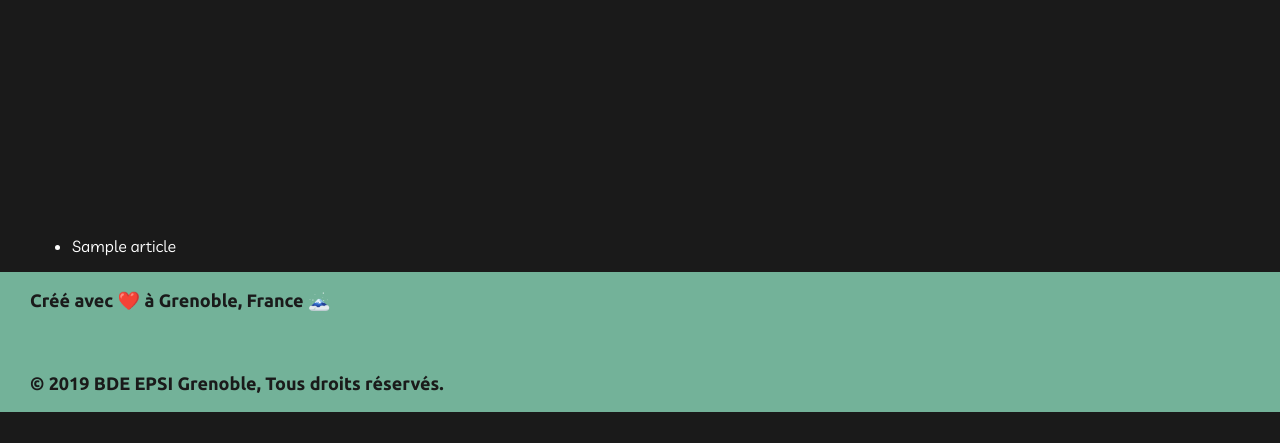
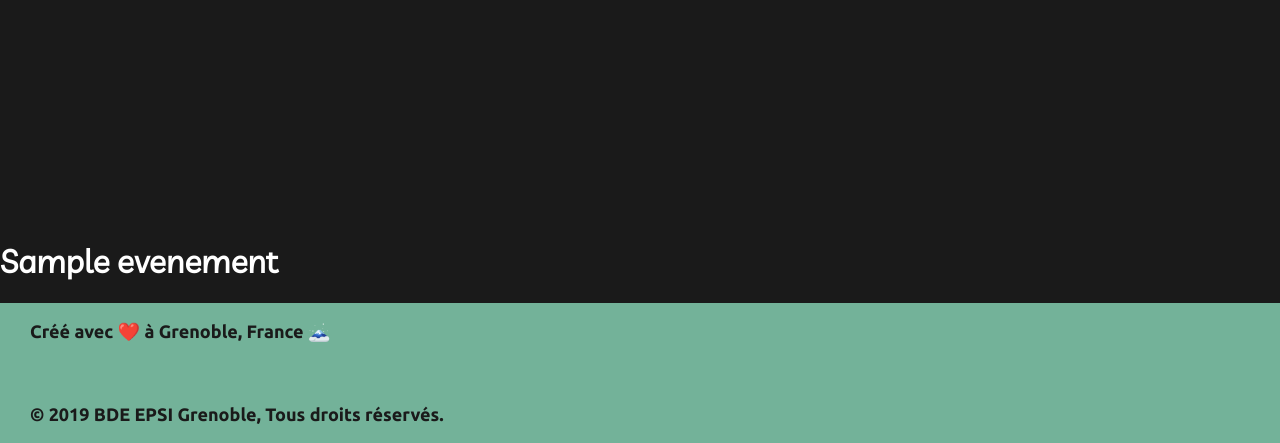
Before and after one commit to Useinbar/WORKSHOP, a PHP site: page /evenement.php?id=1 in a window 1280 px wide. Shown: the part 580-1023 px from the top of the page. Before the commit the page ends 992 px from the top, so only its background shows below. Run offline with PHP 8.4, Linux system fonts and the light colour scheme; tables that the repository leaves empty or names only in its code hold one stand-in row (values such as "Sample post").

Commit message:
évenement marche

```diff
--- a/Creation_Evenement.php
+++ b/Creation_Evenement.php
@@ -33,7 +33,7 @@ if (isset($_POST['nom_evenement'], $_POST['type_evenement'], $_POST['date_evenem
     <link rel="stylesheet" href="https://unpkg.com/aos@next/dist/aos.css" />
 	<link href="https://fonts.googleapis.com/css?family=Livvic|Ubuntu:700&display=swap" rel="stylesheet">
     <link rel="stylesheet" href="https://use.fontawesome.com/releases/v5.7.2/css/all.css" integrity="sha384-fnmOCqbTlWIlj8LyTjo7mOUStjsKC4pOpQbqyi7RrhN7udi9RwhKkMHpvLbHG9Sr" crossorigin="anonymous">
-	<link rel="stylesheet" href="styl.css">
+	<link rel="stylesheet" href="style.css">
 	<title>BDE Evenement</title>
     </head>
     <header>
--- a/Evenement.php
+++ b/Evenement.php
@@ -1,10 +1,28 @@
 <?php
 $bdd = new PDO("mysql:host=127.0.0.1;dbname=test;charset=utf8", "root", "");
 
-$articles = $bdd->query('SELECT * FROM articles ORDER BY id DESC');
+if (isset($_GET['id']) AND !empty($_GET['id'])){
+    $get_id = htmlspecialchars($_GET['id']);
+
+    $evenement = $bdd->prepare('SELECT * FROM evenement WHERE id = ?');
+    $evenement->execute(array($get_id));
+
+    if($evenement->rowCount() == 1){
+        $evenement = $evenement->fetch();
+        $nom_evenement = $evenement['nom_evenement'];
+        $type_evenement = $evenement['type_evenement'];
+        $date_evenement = $evenement['date_evenement'];
+        $horaire_evenement = $evenement['horaire_evenement'];
+        $description_evenement = $evenement['description_evenement'];
 
 
+    } else {
+        die('Cet evenement n\'existe pas');
+    }
 
+} else {
+    die ('Erreur');
+}
 ?>
 
 <!doctype html>
@@ -40,11 +58,8 @@ $articles = $bdd->query('SELECT * FROM articles ORDER BY id DESC');
     </header>
 
     <div>
-        <ul>
-            <?php while ($a=$articles->fetch()) { ?>
-            <li><?= $a['titre'] ?></li>
-            <?php } ?>
-        </ul>
+        <h1><?= $nom_evenement ?></h1>
+        <p><? $description_evenement ?></p>
     </div>
 
     <footer id="footer">
```
Also changed, not shown: Calendrier.php (+15 -3 lines).
